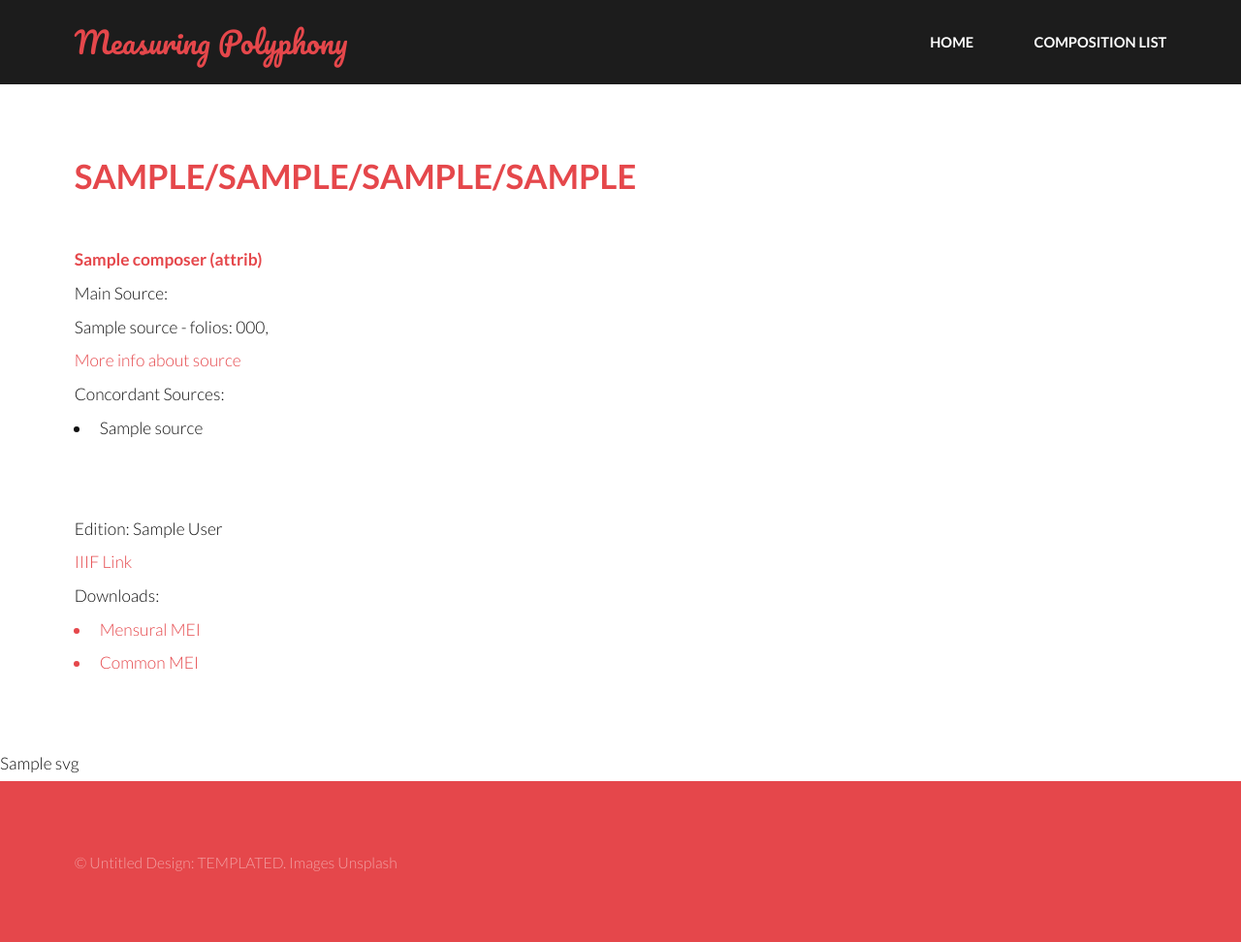
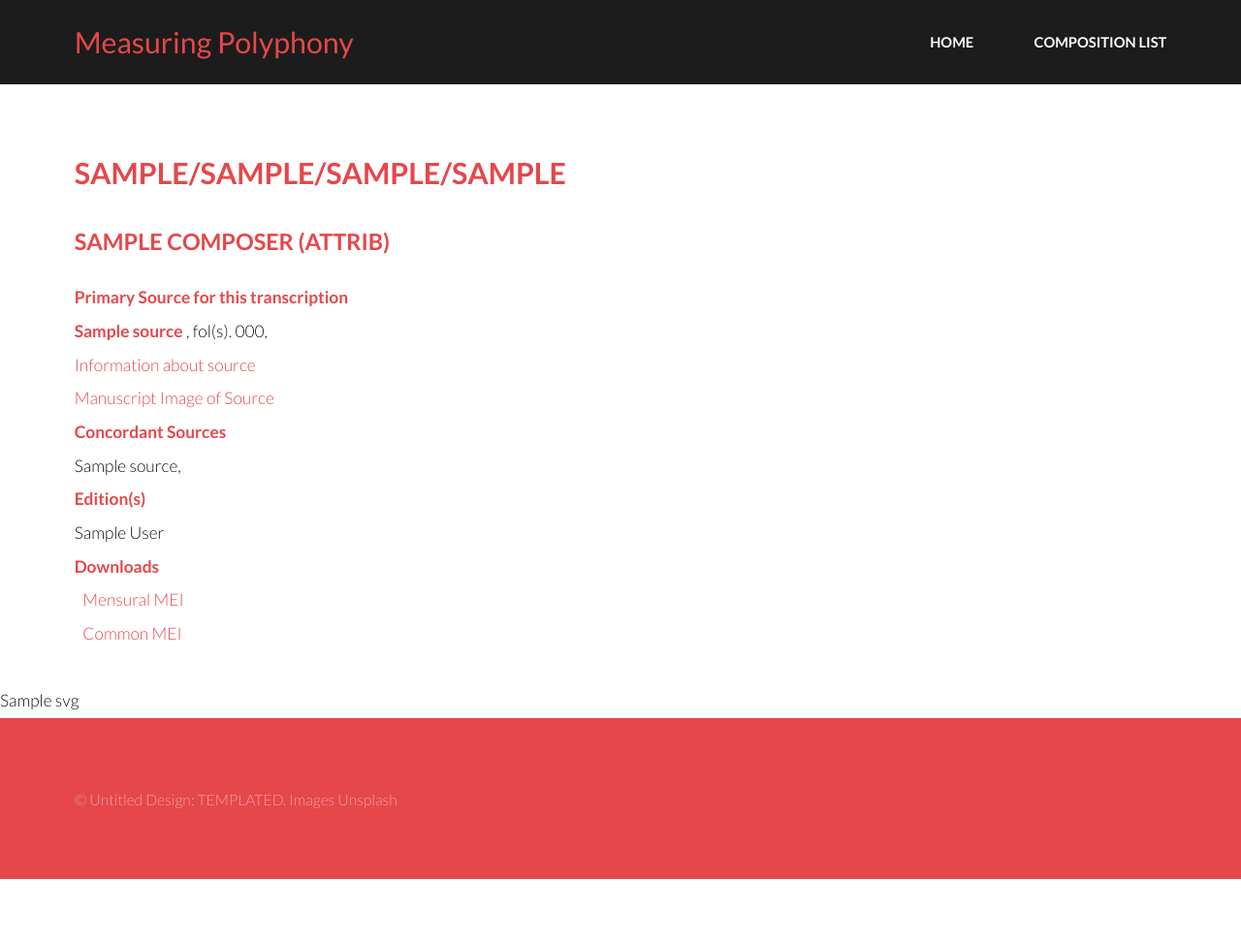
Before and after one commit to misingnoglic/measuring_polyphony_django, a Django app: template templates/viewer/composition_detail.html in a window 1280 px wide. Shown: the whole page at 97% size. After the commit the page ends 907 px from the top, so only its background shows below. Run offline with Django 3.2, Linux system fonts and the light colour scheme; tables that the repository leaves empty hold one stand-in row (values such as "Sample post"); the template is opened without the code that fills it: values that come from a table or form of the project are taken from there, most other values are stand-ins (such as "Sample title", 1, 10 or a date in 2020); parts of the project's set-up code (start-up, migrations or seed data) failed here and were passed over; some libraries are stand-ins or nearby versions.

Commit message:
Some formatting fixes

```diff
--- a/templates/base.html
+++ b/templates/base.html
@@ -61,10 +61,11 @@
 
 
 		<!-- Scripts -->
+            <script src="https://www.kryogenix.org/code/browser/sorttable/sorttable.js"></script>
 			<script src="https://code.jquery.com/jquery-1.12.4.min.js"></script>
 			<script src="https://cdnjs.cloudflare.com/ajax/libs/skel/3.0.1/skel.min.js"></script>
 			<script src="{% static "introspect/assets/js/util.js" %}"></script>
-			<script src="{% static "introspect/assets/js/main.js" %}></script>
+			<script src="{% static "introspect/assets/js/main.js" %}"></script>
 
 	</body>
 </html>
--- a/templates/viewer/composition_detail.html
+++ b/templates/viewer/composition_detail.html
@@ -4,42 +4,44 @@
 
 {% block content %}
     <section id="main">
-    <div class="inner">
-<h1>{{ object.fullname }}</h1>
+        <div class="inner">
+            <header>
+                <h2>{{ object.fullname }}</h2>
+            </header>
+<h3>{{ object.composerfull }}</h3>
+<b>Primary Source for this transcription</b>
 <br>
-<b>{{ object.composerfull }}</b>
-<br>
-Main Source:
-<br>
-{{ object.main_source }}
+            <b>{{ object.main_source }}</b>
 {% if folios %}
-- folios: {% for folio in folios %}{{ folio.folio_number }}, {% endfor %}
+, fol(s). {% for folio in folios %}{{ folio.folio_number }}, {% endfor %}
 {% endif %}
 <br>
 {% if object.main_source.diamm_source %}
-    <a href="{{ object.main_source.diamm_source }}">More info about source</a>
+    <a href="{{ object.main_source.diamm_source }} " target="_blank">Information about source</a>
+    <br>
+{% endif %}
+{% if object.main_source.iiif_manifest %}
+    <a href="{% url 'composition-iiif' object.pk %}" target="_blank">Manuscript Image of Source</a>
     <br>
 {% endif %}
 
 {% if conc_sources %}
-Concordant Sources:
-<ul>
+    <b>Concordant Sources</b>
+    <br>
 {% for source in conc_sources %}
-    <li>{{ source.source }}</li>
+    {{ source.source }},
 {% endfor %}
 </ul>
     <br>
 {% endif %}
 
-Edition: {{ object.edition }}
+<b>Edition(s)</b><br>
+            {{ object.edition }}
 <br>
-{% if object.main_source.iiif_manifest %}
-    <a href="{% url 'composition-iiif' object.pk %}">IIIF Link</a>
-    <br>
-{% endif %}
 
-Downloads:
-<ul>
+
+<b>Downloads</b>
+<ul style="list-style: none; padding: 0; margin: 0">
     {% if object.mens_mei_file %}
         <a href="{{ object.mens_mei_file.url }}"><li>Mensural MEI</li></a>
     {% endif %}
--- a/viewer/static/introspect/assets/css/main.css
+++ b/viewer/static/introspect/assets/css/main.css
@@ -3128,7 +3128,6 @@
 			}
 
 		#header .logo {
-			font-family: 'Pacifico', cursive;
 			display: inline-block;
 			height: inherit;
 			left: 0;
```
Also changed, not shown: templates/viewer/composition_list.html (+10 -3 lines).
